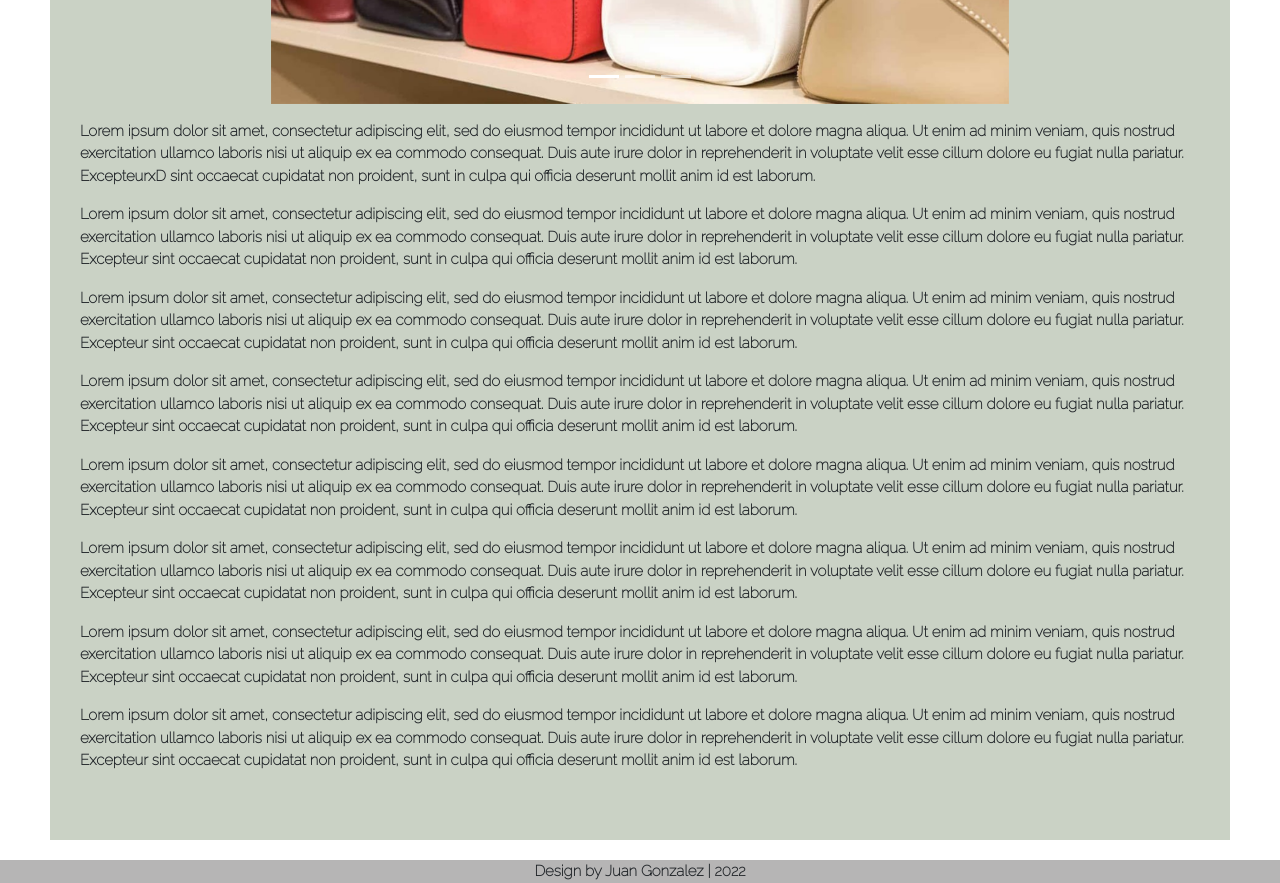
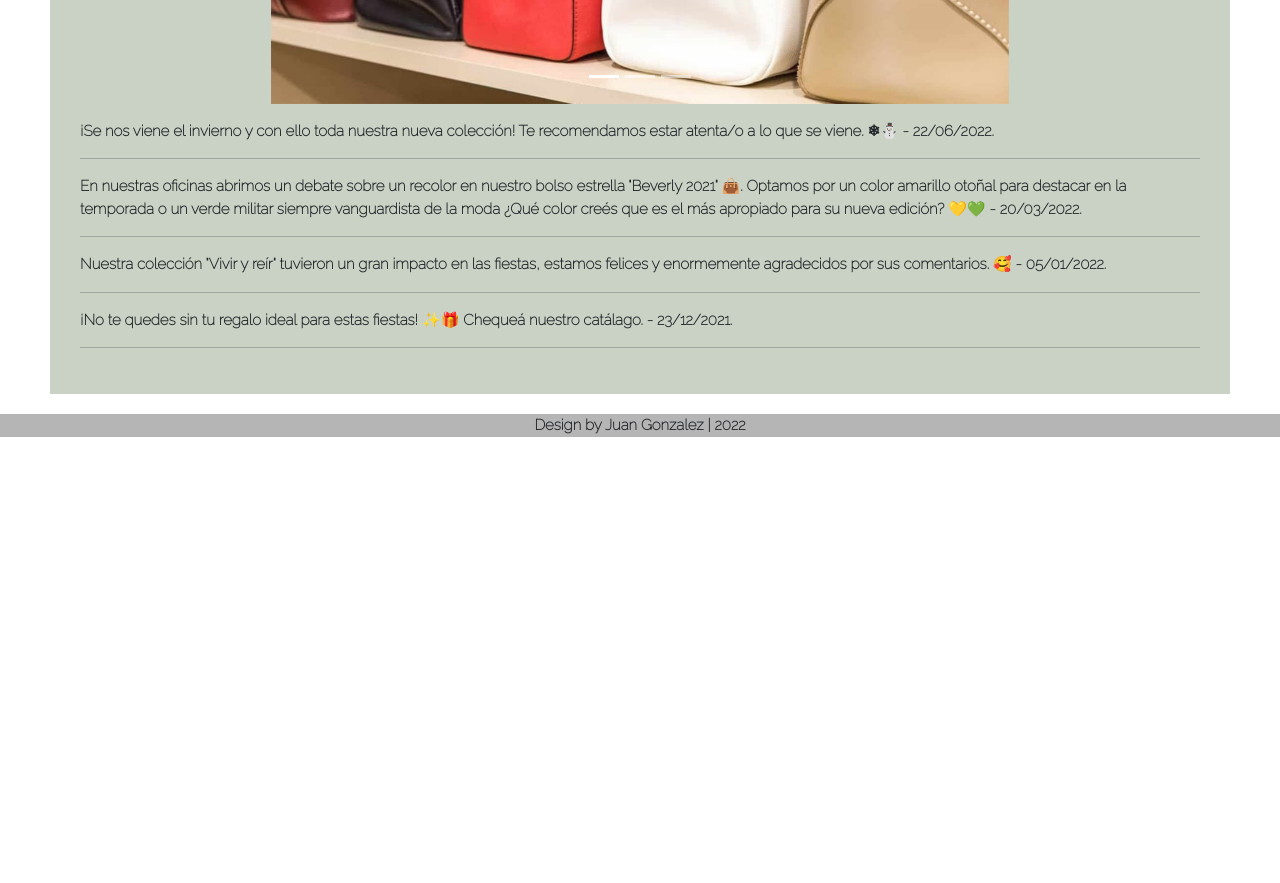
Before and after one commit to JuanGonzalezJr11/Project_Coderhouse, a website: page index.html in a window 1280 px wide. Shown: the part 480-1363 px from the top of the page. After the commit the page ends 917 px from the top, so only its background shows below. Drawn offline with nearby package versions, Linux system fonts and the light colour scheme.

Commit message:
Cambios de textos.

```diff
--- a/index.html
+++ b/index.html
@@ -69,54 +69,22 @@
                 </div>
             </div>
             <p>
-                Lorem ipsum dolor sit amet, consectetur adipiscing elit, sed do eiusmod tempor incididunt ut labore et dolore magna aliqua.
-                Ut enim ad minim veniam, quis nostrud exercitation ullamco laboris nisi ut aliquip ex ea commodo consequat.
-                Duis aute irure dolor in reprehenderit in voluptate velit esse cillum dolore eu fugiat nulla pariatur.
-                ExcepteurxD sint occaecat cupidatat non proident, sunt in culpa qui officia deserunt mollit anim id est laborum.
+                ¡Se nos viene el invierno y con ello toda nuestra nueva colección! Te recomendamos estar atenta/o a lo que se viene. ❄⛄ - 22/06/2022.
             </p>
+            <hr>
             <p>
-                Lorem ipsum dolor sit amet, consectetur adipiscing elit, sed do eiusmod tempor incididunt ut labore et dolore magna aliqua.
-                Ut enim ad minim veniam, quis nostrud exercitation ullamco laboris nisi ut aliquip ex ea commodo consequat.
-                Duis aute irure dolor in reprehenderit in voluptate velit esse cillum dolore eu fugiat nulla pariatur.
-                Excepteur sint occaecat cupidatat non proident, sunt in culpa qui officia deserunt mollit anim id est laborum.
+                En nuestras oficinas abrimos un debate sobre un recolor en nuestro bolso estrella "Beverly 2021" 👜. Optamos por un color amarillo otoñal para destacar en la
+                temporada o un verde militar siempre vanguardista de la moda ¿Qué color creés que es el más apropiado para su nueva edición? 💛💚 - 20/03/2022.
             </p>
+            <hr>
             <p>
-                Lorem ipsum dolor sit amet, consectetur adipiscing elit, sed do eiusmod tempor incididunt ut labore et dolore magna aliqua.
-                Ut enim ad minim veniam, quis nostrud exercitation ullamco laboris nisi ut aliquip ex ea commodo consequat.
-                Duis aute irure dolor in reprehenderit in voluptate velit esse cillum dolore eu fugiat nulla pariatur.
-                Excepteur sint occaecat cupidatat non proident, sunt in culpa qui officia deserunt mollit anim id est laborum.
+                Nuestra colección "Vivir y reír" tuvieron un gran impacto en las fiestas, estamos felices y enormemente agradecidos por sus comentarios. 🥰 - 05/01/2022.
             </p>
+            <hr>
             <p>
-                Lorem ipsum dolor sit amet, consectetur adipiscing elit, sed do eiusmod tempor incididunt ut labore et dolore magna aliqua.
-                Ut enim ad minim veniam, quis nostrud exercitation ullamco laboris nisi ut aliquip ex ea commodo consequat.
-                Duis aute irure dolor in reprehenderit in voluptate velit esse cillum dolore eu fugiat nulla pariatur.
-                Excepteur sint occaecat cupidatat non proident, sunt in culpa qui officia deserunt mollit anim id est laborum.
+                ¡No te quedes sin tu regalo ideal para estas fiestas! ✨🎁 Chequeá nuestro catálago. - 23/12/2021.
             </p>
-            <p>
-                Lorem ipsum dolor sit amet, consectetur adipiscing elit, sed do eiusmod tempor incididunt ut labore et dolore magna aliqua.
-                Ut enim ad minim veniam, quis nostrud exercitation ullamco laboris nisi ut aliquip ex ea commodo consequat.
-                Duis aute irure dolor in reprehenderit in voluptate velit esse cillum dolore eu fugiat nulla pariatur.
-                Excepteur sint occaecat cupidatat non proident, sunt in culpa qui officia deserunt mollit anim id est laborum.
-            </p>
-            <p>
-                Lorem ipsum dolor sit amet, consectetur adipiscing elit, sed do eiusmod tempor incididunt ut labore et dolore magna aliqua.
-                Ut enim ad minim veniam, quis nostrud exercitation ullamco laboris nisi ut aliquip ex ea commodo consequat.
-                Duis aute irure dolor in reprehenderit in voluptate velit esse cillum dolore eu fugiat nulla pariatur.
-                Excepteur sint occaecat cupidatat non proident, sunt in culpa qui officia deserunt mollit anim id est laborum.
-            </p>
-            <p>
-                Lorem ipsum dolor sit amet, consectetur adipiscing elit, sed do eiusmod tempor incididunt ut labore et dolore magna aliqua.
-                Ut enim ad minim veniam, quis nostrud exercitation ullamco laboris nisi ut aliquip ex ea commodo consequat.
-                Duis aute irure dolor in reprehenderit in voluptate velit esse cillum dolore eu fugiat nulla pariatur.
-                Excepteur sint occaecat cupidatat non proident, sunt in culpa qui officia deserunt mollit anim id est laborum.
-            </p>
-            <p>
-                Lorem ipsum dolor sit amet, consectetur adipiscing elit, sed do eiusmod tempor incididunt ut labore et dolore magna aliqua.
-                Ut enim ad minim veniam, quis nostrud exercitation ullamco laboris nisi ut aliquip ex ea commodo consequat.
-                Duis aute irure dolor in reprehenderit in voluptate velit esse cillum dolore eu fugiat nulla pariatur.
-                Excepteur sint occaecat cupidatat non proident, sunt in culpa qui officia deserunt mollit anim id est laborum.
-            </p>
-            <img />
+            <hr>
         </div>
     </section>
     <footer>
```
Also changed, not shown: catalogo.html (+1 -1 lines), contactos.html (+4 -5 lines), nosotros.html (+4 -4 lines).
